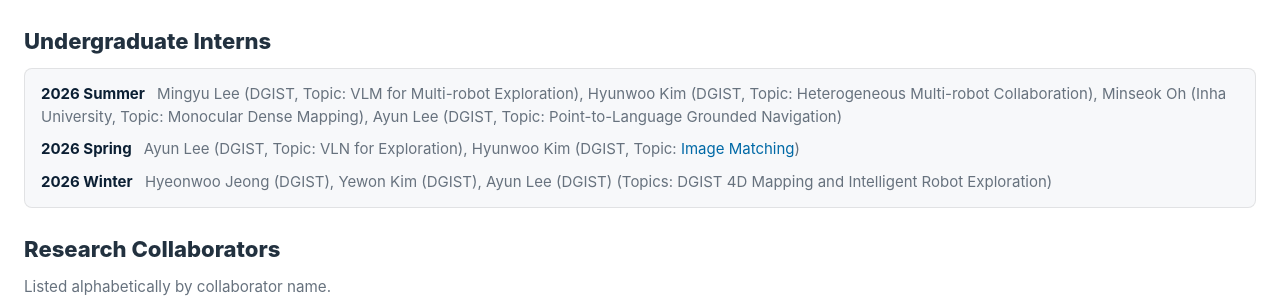
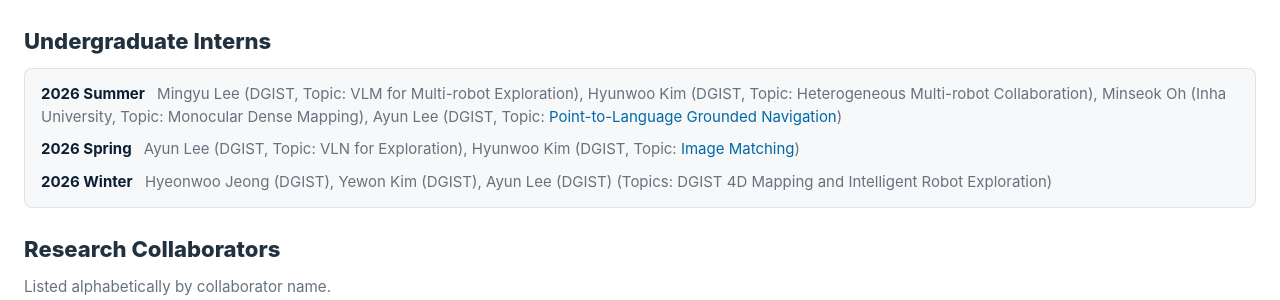
Before and after one commit to team-aprl/team-aprl.github.io, a Jekyll site: the page built from team.html, in a window 1280 px wide. Shown: the part 1696-1996 px from the top of the page. Built offline with Jekyll 4.4.1, drawn with Linux system fonts in a browser that asks for light colours.

Commit message:
Link point-language intern topic to publication

```diff
--- a/publications.html
+++ b/publications.html
@@ -66,7 +66,7 @@ lang: "en"
             <div class="publication-body"><div class="publication-title-row"><span class="pub-badge pub-year">2026</span><span class="pub-badge">Domestic</span><span class="pub-badge">Conference</span><span class="pub-badge aprl">APRL</span><h3>자율주행 VLA 모델 Alpamayo 1.5의 실내 환경 거동과 네비게이션 지시 응답</h3></div>
               <div class="publication-meta"><span><b>Venue/Book</b>Institute of Control, Robotics and Systems (ICROS)</span><span><b>Date</b>Jul 1-4, 2026</span><span><b>Authors</b><strong>이아윤</strong>*, <strong>김기섭</strong>†</span><span><b>Note</b>non-archival</span></div></div><a class="publication-figure" href="assets/publications/alpamayo-vla-indoor-navigation-instructions.png"><img src="assets/publications/alpamayo-vla-indoor-navigation-instructions.png" alt="Figure for 자율주행 VLA 모델 Alpamayo 1.5의 실내 환경 거동과 네비게이션 지시 응답" loading="lazy" /></a>
           </article>
-          <article class="publication-card" data-region="domestic" data-type="conference" data-aprl="aprl" data-year="2026" data-venue="icros">
+          <article id="floorplan-point-language-grounded-navigation" class="publication-card" data-region="domestic" data-type="conference" data-aprl="aprl" data-year="2026" data-venue="icros">
             <div class="publication-body"><div class="publication-title-row"><span class="pub-badge pub-year">2026</span><span class="pub-badge">Domestic</span><span class="pub-badge">Conference</span><span class="pub-badge aprl">APRL</span><h3>평면도 기반 포인트−언어 그라운디드 네비게이션</h3></div>
               <div class="publication-meta"><span><b>Venue/Book</b>Institute of Control, Robotics and Systems (ICROS)</span><span><b>Date</b>Jul 1-4, 2026</span><span><b>Authors</b><strong>이아윤</strong>*, <strong>김기섭</strong>†</span><span><b>Note</b>non-archival</span></div></div><a class="publication-figure" href="assets/publications/floorplan-point-language-grounded-navigation.png"><img src="assets/publications/floorplan-point-language-grounded-navigation.png" alt="Figure for 평면도 기반 포인트−언어 그라운디드 네비게이션" loading="lazy" /></a>
           </article>
--- a/team.html
+++ b/team.html
@@ -147,7 +147,7 @@ extra_scripts:
 
         <h2>Undergraduate Interns</h2>
         <div class="team-simple-list">
-          <p><b>2026 Summer</b> Mingyu Lee (DGIST, Topic: VLM for Multi-robot Exploration), Hyunwoo Kim (DGIST, Topic: Heterogeneous Multi-robot Collaboration), Minseok Oh (Inha University, Topic: Monocular Dense Mapping), Ayun Lee (DGIST, Topic: Point-to-Language Grounded Navigation)</p>
+          <p><b>2026 Summer</b> Mingyu Lee (DGIST, Topic: VLM for Multi-robot Exploration), Hyunwoo Kim (DGIST, Topic: Heterogeneous Multi-robot Collaboration), Minseok Oh (Inha University, Topic: Monocular Dense Mapping), Ayun Lee (DGIST, Topic: <a href="{{ '/publications.html' | relative_url }}?region=domestic&amp;type=conference&amp;aprl=aprl&amp;year=2026&amp;venue=icros&amp;q=%ED%8F%89%EB%A9%B4%EB%8F%84#floorplan-point-language-grounded-navigation">Point-to-Language Grounded Navigation</a>)</p>
           <p><b>2026 Spring</b> Ayun Lee (DGIST, Topic: VLN for Exploration), Hyunwoo Kim (DGIST, Topic: <a href="{{ '/publications.html' | relative_url }}?region=domestic&amp;type=conference&amp;aprl=aprl&amp;year=2026&amp;venue=icros&amp;q=rubik#rubik-image-matcher-pareto">Image Matching</a>)</p>
           <p><b>2026 Winter</b> Hyeonwoo Jeong (DGIST), Yewon Kim (DGIST), Ayun Lee (DGIST) (Topics: DGIST 4D Mapping and Intelligent Robot Exploration)</p>
         </div>
```
